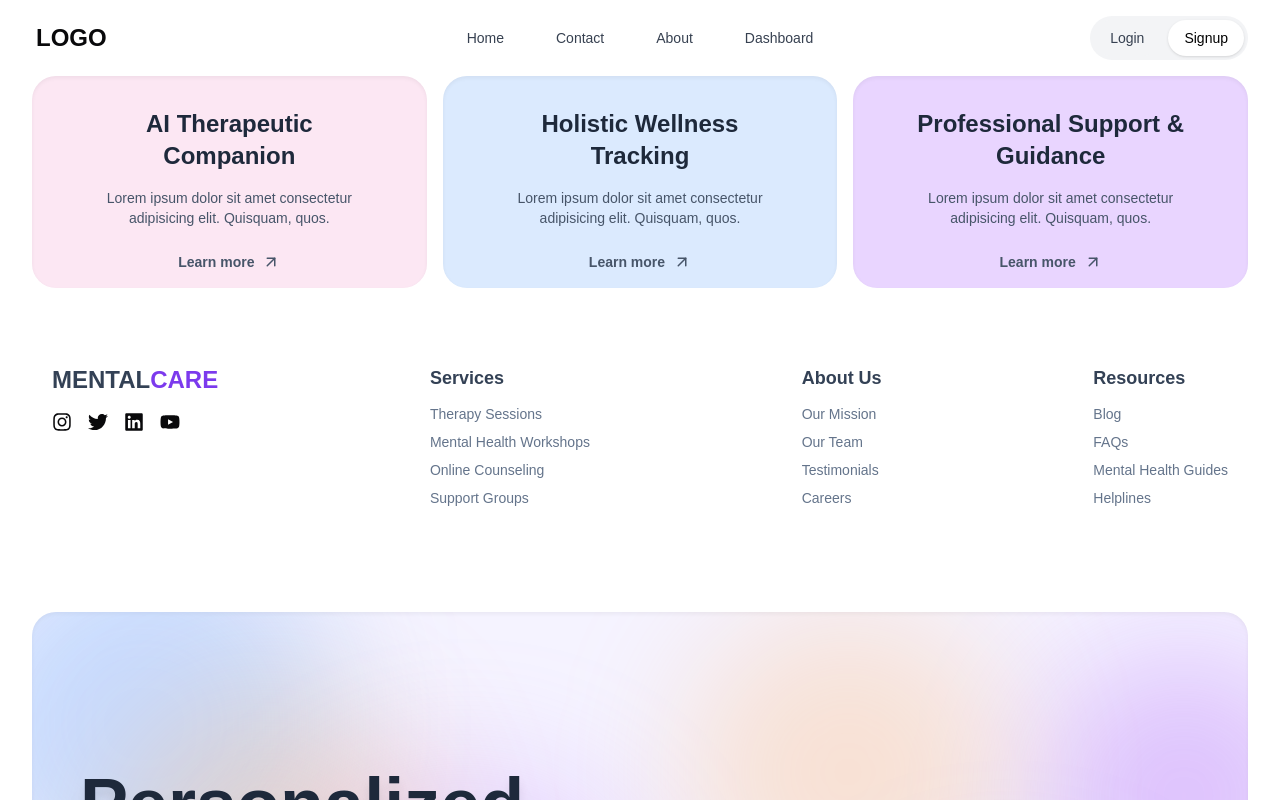
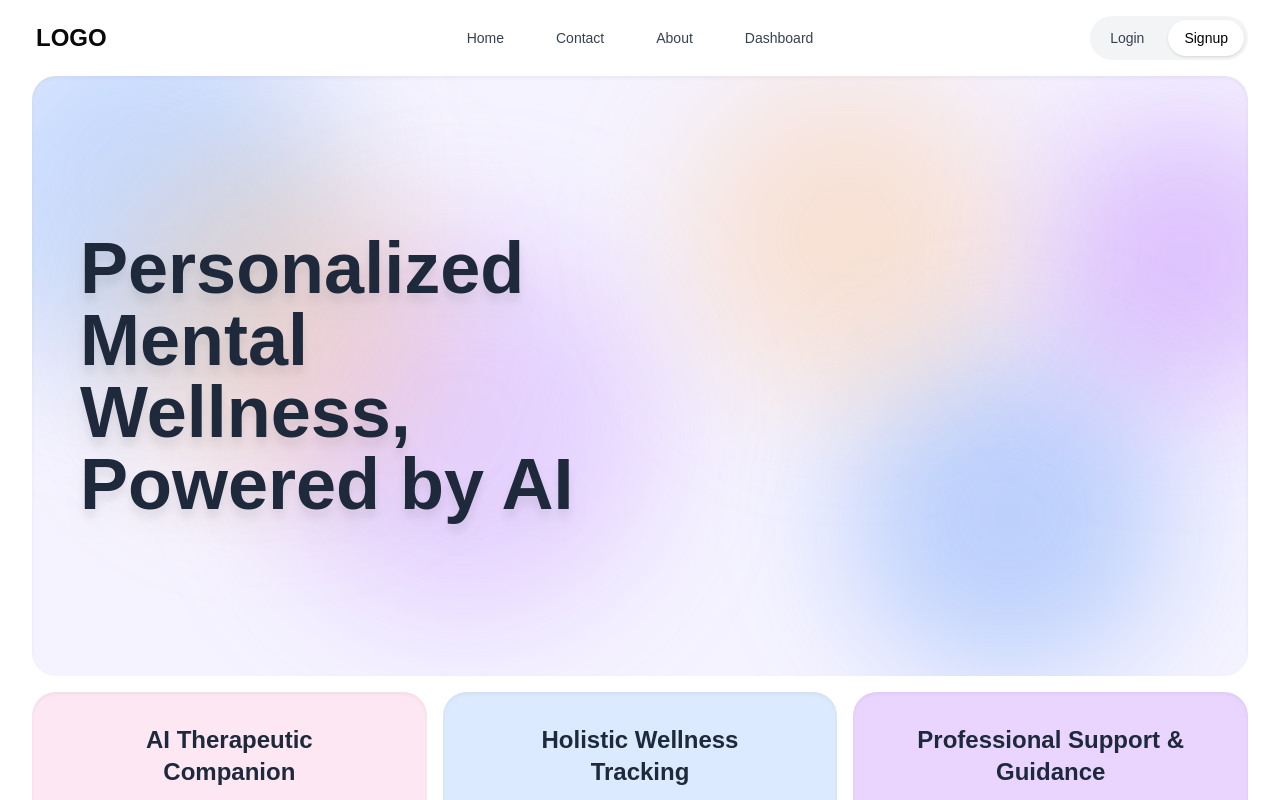
Before and after one commit to wajiha-kulsum/H10_crwdstrk, a Next.js app: page / in a window 1280 px wide. Shown: the top 800 px of the page. Built offline with nearby package versions, Linux system fonts and the light colour scheme.

Commit message:
Fixed minor issues

```diff
--- a/app/page.tsx
+++ b/app/page.tsx
@@ -10,14 +10,11 @@ export default function Home() {
         <div className="pt-4">
           <Navbar />
         </div>
+        <div className="flex-1">
+          <Hero />
+        </div>
         <div>
           <Features/>
-        </div>
-        <div>
-          <Footer/>
-        </div>
-        <div className="flex-1">
-          <Hero />
         </div>
         <div>
           <Footer />
```
